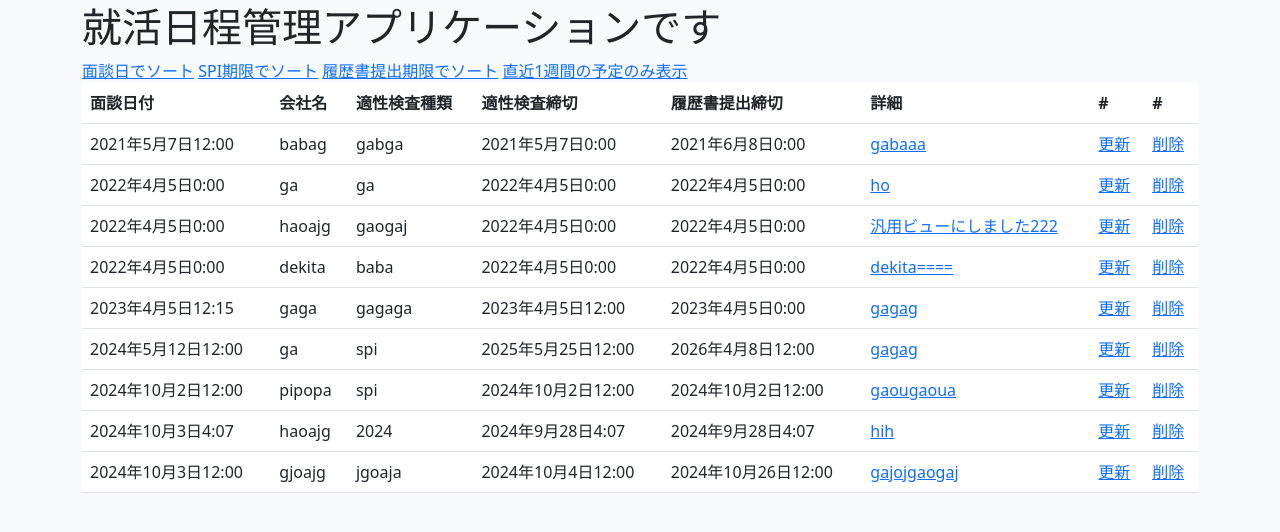
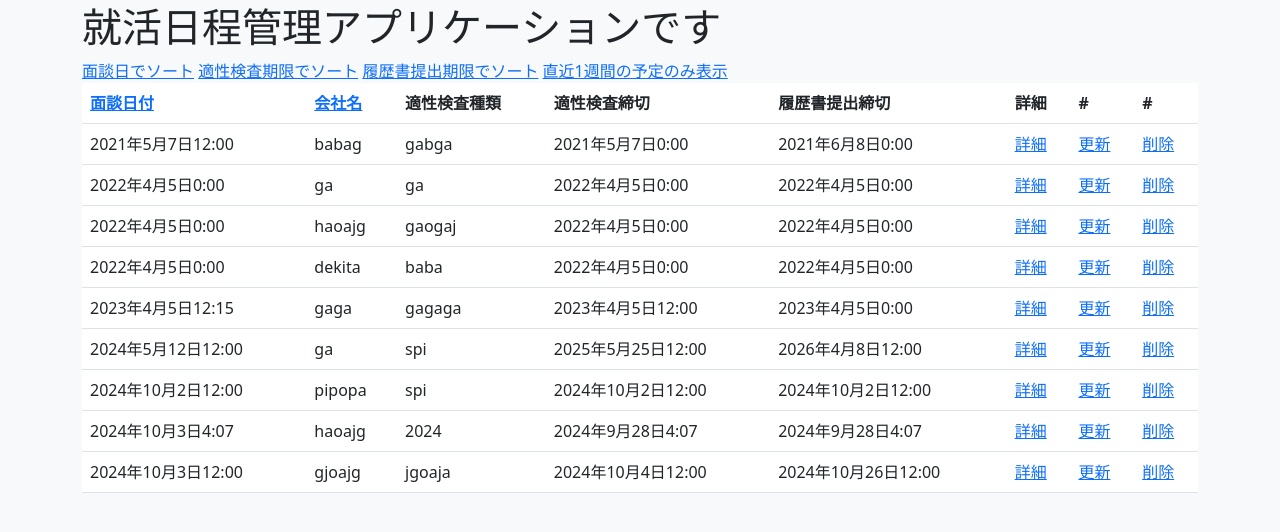
Before and after one commit to Katsuharuby/portofolio_sample, a Django app: page /?sort_by=date_of_interview in a window 1280 px wide. Shown: the part 53-585 px from the top of the page. Run offline with Django 4.2, Linux system fonts and the light colour scheme; a user stored in the database is signed in; data comes from the database, SQL or seed files in the repository.

Commit message:
ソートした際に面談日付の場所に適性検査期限が入ったりするのはタグをつけていないのが原因だった。<a href="?sort_by=date_of_interview">面談日でソート</a> <th><a href="?sort_by=date_of_interview">面談日付</a></th> のようにどちらもsort_byを設定した

```diff
--- a/manage_app/templates/manage_app/day_list.html
+++ b/manage_app/templates/manage_app/day_list.html
@@ -4,7 +4,7 @@
 
 <div>
     <a href="?sort_by=date_of_interview">面談日でソート</a>
-    <a href="?sort_by=what_kinda_spi">SPI期限でソート</a>
+    <a href="?sort_by=date_of_spi">適性検査期限でソート</a>
     <a href="?sort_by=resume_of_spi">履歴書提出期限でソート</a>
     <a href="?filter_recent=true">直近1週間の予定のみ表示</a>
 </div>
@@ -12,8 +12,8 @@
 <table class="table">
 <thead>
     <tr>
-        <th>面談日付</th>
-        <th>会社名</th>
+        <th><a href="?sort_by=date_of_interview">面談日付</a></th>
+        <th><a href="?sort_by=name_of_company">会社名</a></th>
         <th>適性検査種類</th>
         <th>適性検査締切</th>
         <th>履歴書提出締切</th>
@@ -30,7 +30,7 @@
         <td>{{day.what_kinda_spi}}</td>
         <td>{{day.date_of_spi}}</td>
         <td>{{day.resume_of_spi}}</td>
-        <td><a href="{% url 'manage_app:detail' day.pk %}">{{ day.detail_text }}</a></td>
+        <td><a href="{% url 'manage_app:detail' day.pk %}">詳細</a></td>
         <td><a href="{% url 'manage_app:update' day.pk %}">更新</a></td>
         <td><a href="{% url 'manage_app:delete' day.pk %}">削除</a></td>
     </tr>
@@ -38,11 +38,3 @@
 </tbody>
 </table>
 {% endblock %}
-
-
-{% comment %} date_of_interview = models.DateTimeField('面談日付')
-name_of_company = models.CharField('会社名',max_length=200)
-what_kinda_spi = models.CharField('適性検査種類',max_length=100)
-date_of_spi = models.DateTimeField('適性検査日付')
-resume_of_spi = models.DateTimeField('履歴書提出日時')
-detail_text = models.TextField('詳細') {% endcomment %}
--- a/manage_app/views.py
+++ b/manage_app/views.py
@@ -22,7 +22,7 @@ class IndexView(LoginRequiredMixin, generic.ListView):
         queryset = Day.objects.filter(author=self.request.user)
         # テスト用
         # print(f"Filter recent: {filter_recent}")
-        today = timezone.localtime()
+        today = timezone.now()
         one_week_ago = today - timedelta(days=7)
         print(f"Today's date: {today}, One week ago: {one_week_ago}")
 
```
